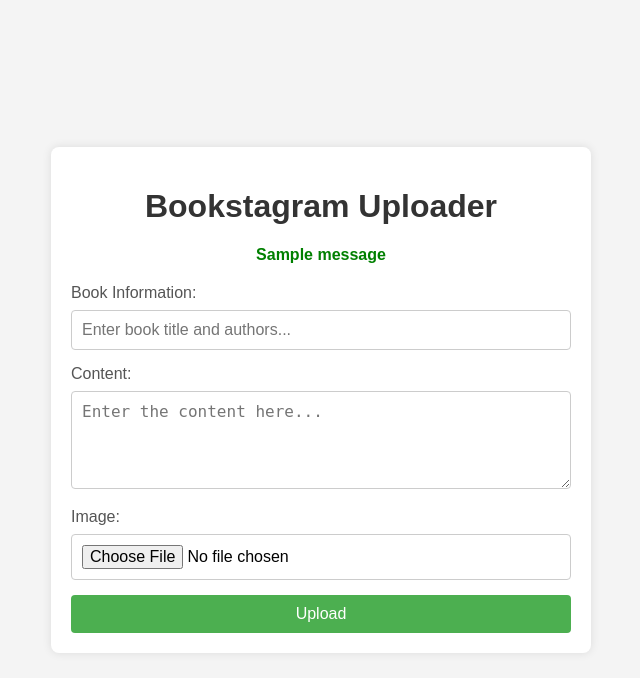
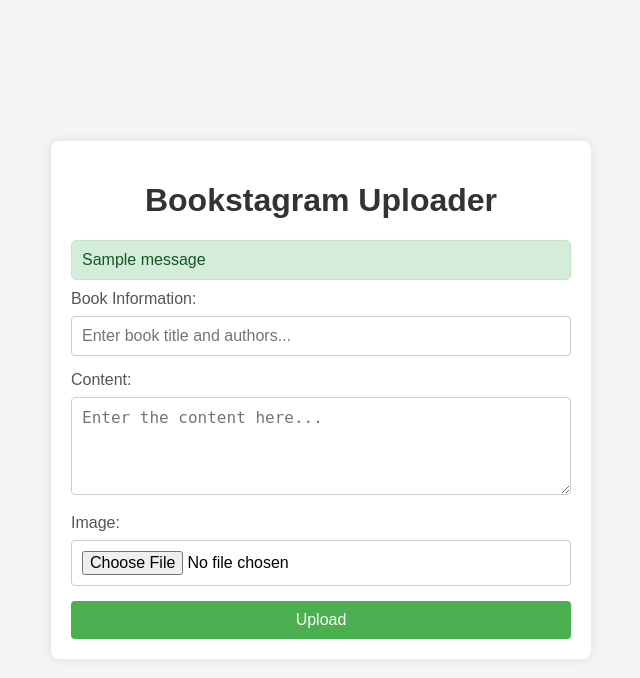
Before and after one commit to 23tae/bookstagram-uploader, a Flask app: page / in a window 1280 px wide. Shown: the top 678 px of the page, without its empty margins (319-959 px from the left). Run offline with Flask 3, Linux system fonts and the light colour scheme; one stand-in notice (Sample message) is shown.

Commit message:
fix: 유저가 필수 정보를 입력하지 않은 경우 예외 처리

```diff
--- a/app.py
+++ b/app.py
@@ -42,7 +42,11 @@ def upload_instagram(caption, image_path):
 
 def uploader(book_info, content, image_path):
     processed_image = process_image(image_path)
-    caption = f"{content}\n\n{book_info}"
+    # 유저가 책 정보를 입력한 경우
+    if book_info:
+        caption = f"{content}\n\n{book_info}"
+    else:
+        caption = content
     processed_image_path = os.path.join(app.config['UPLOAD_FOLDER'],
                                         f"processed_{os.path.basename(image_path)}")
     processed_image.save(processed_image_path)
@@ -62,6 +66,15 @@ def upload_file():
     content = request.form['content']
     image = request.files['image']
 
+    # 필수 정보를 입력하지 않은 경우
+    if not content:
+        flash("Content is required.", "error")
+        return redirect(url_for('get_form'))
+
+    if not image or not allowed_file(image.filename):
+        flash("Image is required.", "error")
+        return redirect(url_for('get_form'))
+
     # 세션에 book_info를 저장 (최대 3개만 유지)
     recent_book_infos = session.get('recent_book_infos', [])
     if book_info not in recent_book_infos:
@@ -77,7 +90,7 @@ def upload_file():
 
         uploader(book_info, content, image_path)
 
-        flash("Upload success!")
+        flash("Upload success!", "success")
         return redirect(url_for('get_form'))
 
     return redirect(url_for('get_form'))
--- a/static/css/style.css
+++ b/static/css/style.css
@@ -66,3 +66,21 @@ input[type="submit"] {
 input[type="submit"]:hover {
   background-color: #45a049;
 }
+
+.flash-message {
+  padding: 10px;
+  border-radius: 5px;
+  margin-bottom: 10px;
+}
+
+.flash-message.success {
+  background-color: #d4edda;
+  color: #155724;
+  border: 1px solid #c3e6cb;
+}
+
+.flash-message.error {
+  background-color: #f8d7da;
+  color: #721c24;
+  border: 1px solid #f5c6cb;
+}
--- a/templates/upload.html
+++ b/templates/upload.html
@@ -15,13 +15,15 @@
       <h1>Bookstagram Uploader</h1>
 
       <!-- Flash 메시지 출력 -->
-      {% with messages = get_flashed_messages() %} {% if messages %}
-      <div class="alert">
-        {% for message in messages %}
-        <p>{{ message }}</p>
+      {% with messages = get_flashed_messages(with_categories=True) %}
+      {% if messages %}
+        {% for category, message in messages %}
+          <div class="flash-message {{ category }}">
+            {{ message }}
+          </div>
         {% endfor %}
-      </div>
-      {% endif %} {% endwith %}
+      {% endif %}
+      {% endwith %}
 
       <form method="POST" action="/" enctype="multipart/form-data">
         <label for="book_info">Book Information:</label>
```
